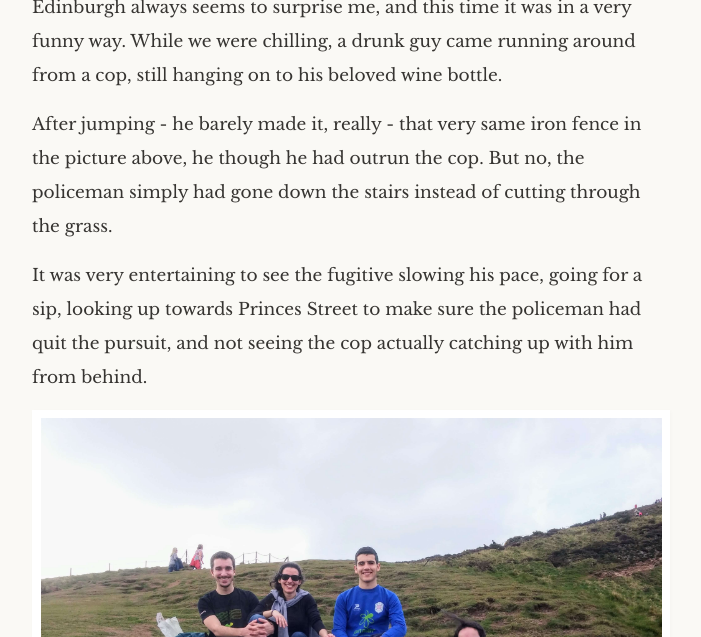
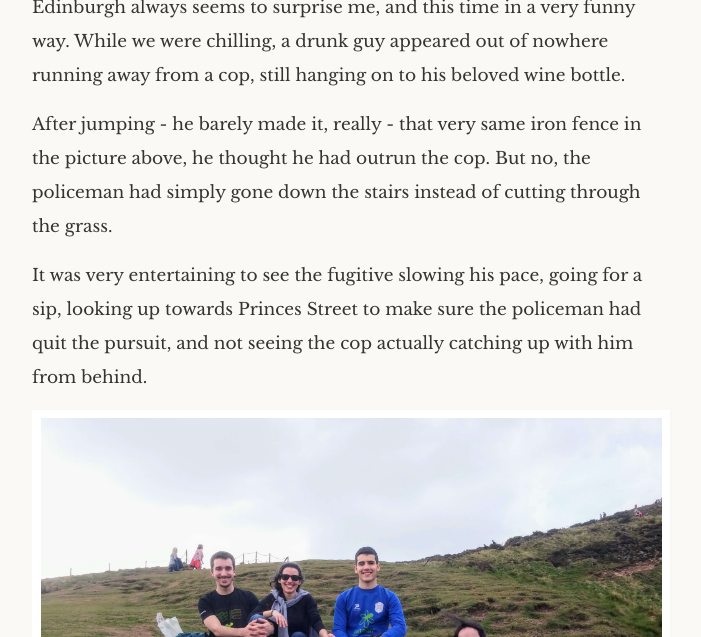
Before and after one commit to ferrolho/away-at-edinburgh, a Jekyll site: the page built from _posts/2017-04-12-friends-and-family.markdown, in a window 1280 px wide and 900 px high, scrolled down 1332 px, cut to the strip 263-900 px from the top of the window. Shown: the whole strip, without its empty margins (289-990 px from the left). Built offline with Jekyll 4.4.1, drawn with Linux system fonts in a browser that asks for light colours; some web fonts are replaced.

Commit message:
Nothing to see here...

```diff
--- a/_posts/2017-04-12-friends-and-family.markdown
+++ b/_posts/2017-04-12-friends-and-family.markdown
@@ -28,9 +28,9 @@ At the end of the week, after they left and before my cousins arrival, I took th
 	</figcaption>
 </figure>
 
-Edinburgh always seems to surprise me, and this time it was in a very funny way. While we were chilling, a drunk guy came running around from a cop, still hanging on to his beloved wine bottle.
+Edinburgh always seems to surprise me, and this time in a very funny way. While we were chilling, a drunk guy appeared out of nowhere running away from a cop, still hanging on to his beloved wine bottle.
 
-After jumping - he barely made it, really - that very same iron fence in the picture above, he though he had outrun the cop. But no, the policeman simply had gone down the stairs instead of cutting through the grass.
+After jumping - he barely made it, really - that very same iron fence in the picture above, he thought he had outrun the cop. But no, the policeman had simply gone down the stairs instead of cutting through the grass.
 
 It was very entertaining to see the fugitive slowing his pace, going for a sip, looking up towards Princes Street to make sure the policeman had quit the pursuit, and not seeing the cop actually catching up with him from behind.
 
```
